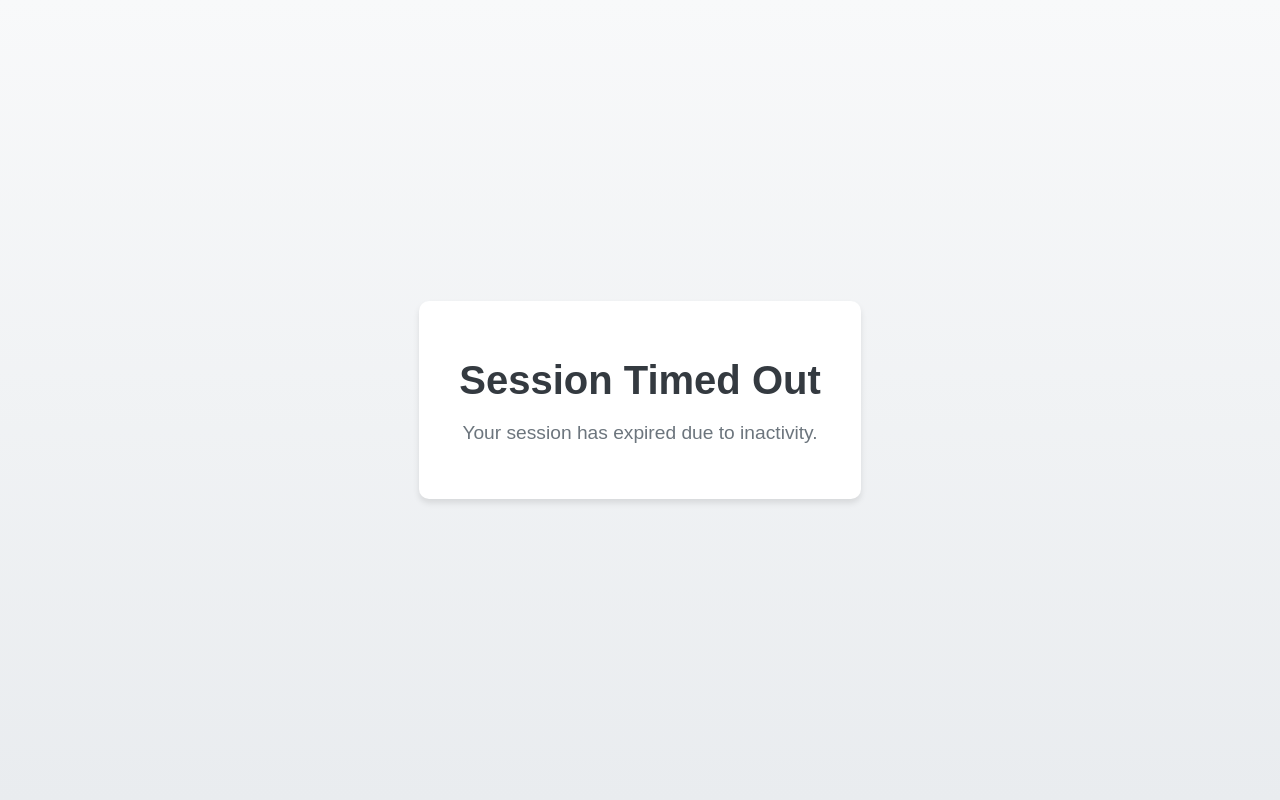
After one commit to chia0425/PhpWeb, a PHP site: page /redirectSession.php in a window 1280 px wide. The commit adds this page. Run offline with PHP 8.4, Linux system fonts and the light colour scheme.

Commit message:
added rediret

```diff
--- /dev/null
+++ b/redirectSession.php
@@ -0,0 +1,55 @@
+<!DOCTYPE html>
+<html lang="en">
+<head>
+    <meta charset="UTF-8">
+    <meta name="viewport" content="width=device-width, initial-scale=1.0">
+    <title>Session Timed Out</title>
+    <style>
+        body {
+            font-family: Arial, sans-serif;
+            background: linear-gradient(to bottom, #f8f9fa, #e9ecef);
+            margin: 0;
+            padding: 0;
+            display: flex;
+            justify-content: center;
+            align-items: center;
+            height: 100vh;
+        }
+        .container {
+            text-align: center;
+            background: white;
+            padding: 30px 40px;
+            border-radius: 10px;
+            box-shadow: 0 4px 6px rgba(0, 0, 0, 0.1);
+        }
+        .container h1 {
+            color: #343a40;
+            font-size: 2.5em;
+            margin-bottom: 15px;
+        }
+        .container p {
+            color: #6c757d;
+            font-size: 1.2em;
+            margin-bottom: 25px;
+        }
+        .container a {
+            text-decoration: none;
+            color: white;
+            background: #007bff;
+            padding: 10px 20px;
+            border-radius: 5px;
+            font-size: 1em;
+        }
+        .container a:hover {
+            background: #0056b3;
+        }
+    </style>
+</head>
+<body>
+    <div class="container">
+        <h1>Session Timed Out</h1>
+        <p>Your session has expired due to inactivity.</p>
+        <!-- <a href="login.php">Go to Login</a> -->
+    </div>
+</body>
+</html>
```
Also changed, not shown: excel/phptoexcel.php (+42 -15 lines), excel/testphpexcel.php (added, +41 -0 lines).
